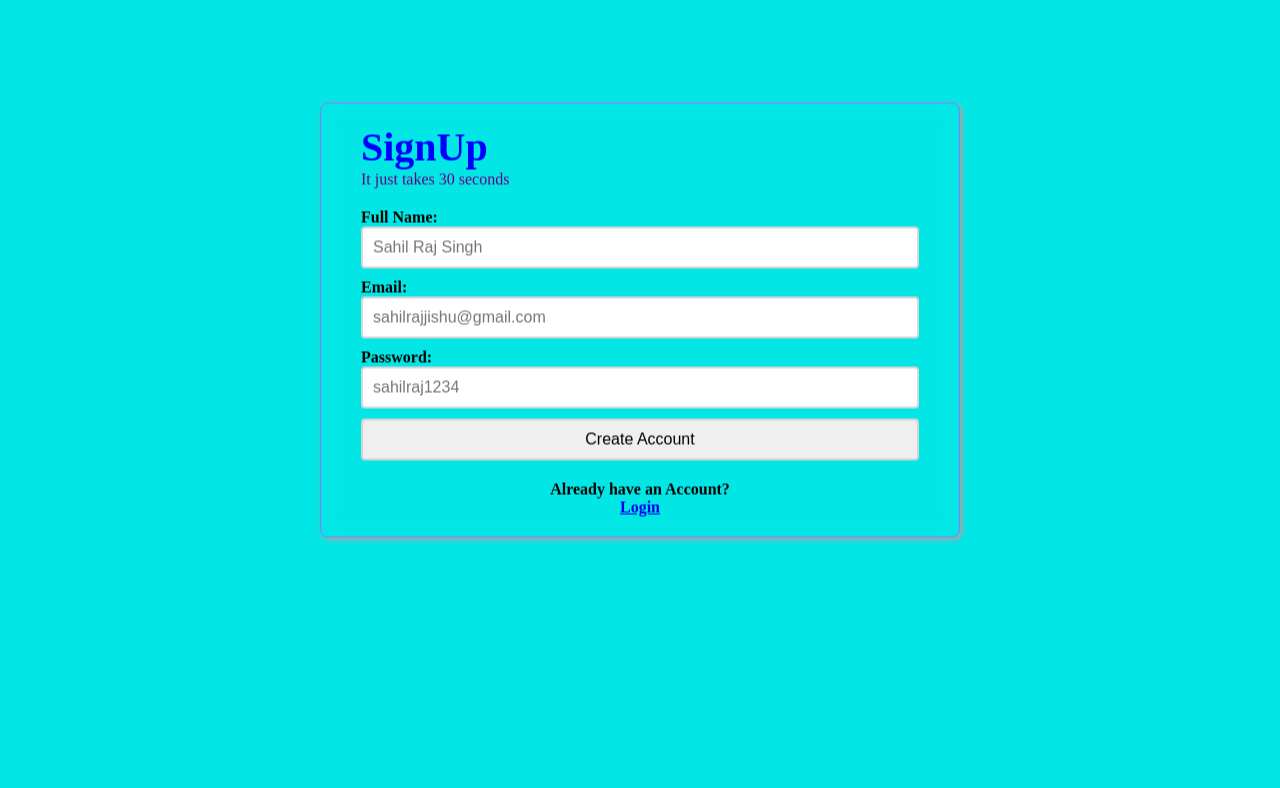
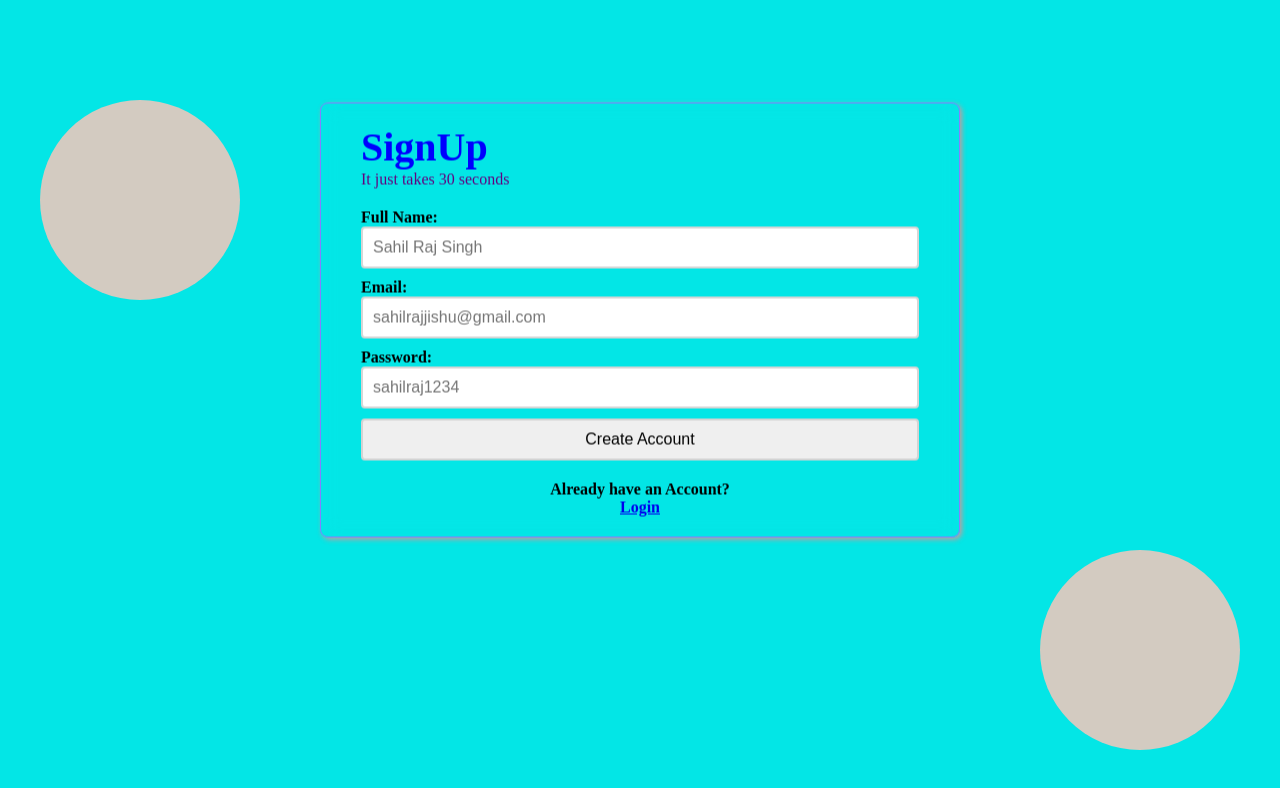
Before and after one commit to sahilraj2413/Glassomorphic-SignUp-Page, a plain HTML site: page index.html in a window 1280 px wide. Drawn offline with Linux system fonts and the light colour scheme.

Commit message:
Update index.html

```diff
--- a/index.html
+++ b/index.html
@@ -39,6 +39,8 @@
             <p>Already have an Account? <a href="#">Login</a></p>
         </footer>
     </div>
+        <div class="circle c1"></div>
+        <div class="circle c2"></div>
 </div>
 </body>
 </html>
```
